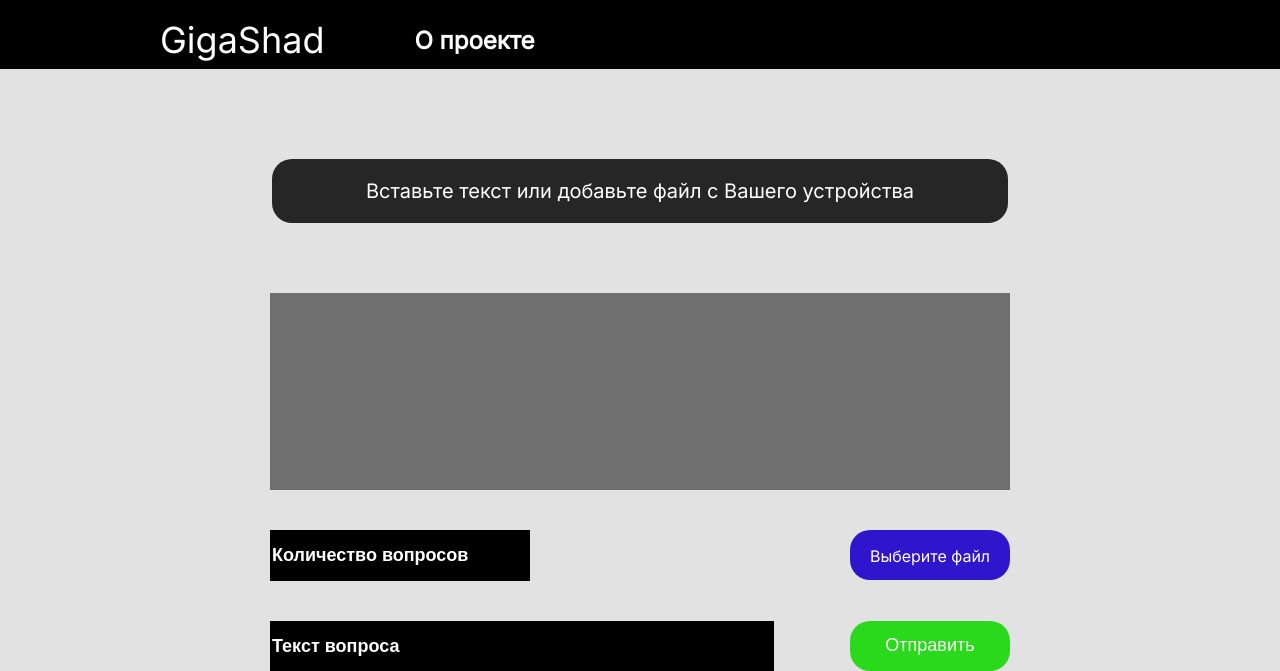
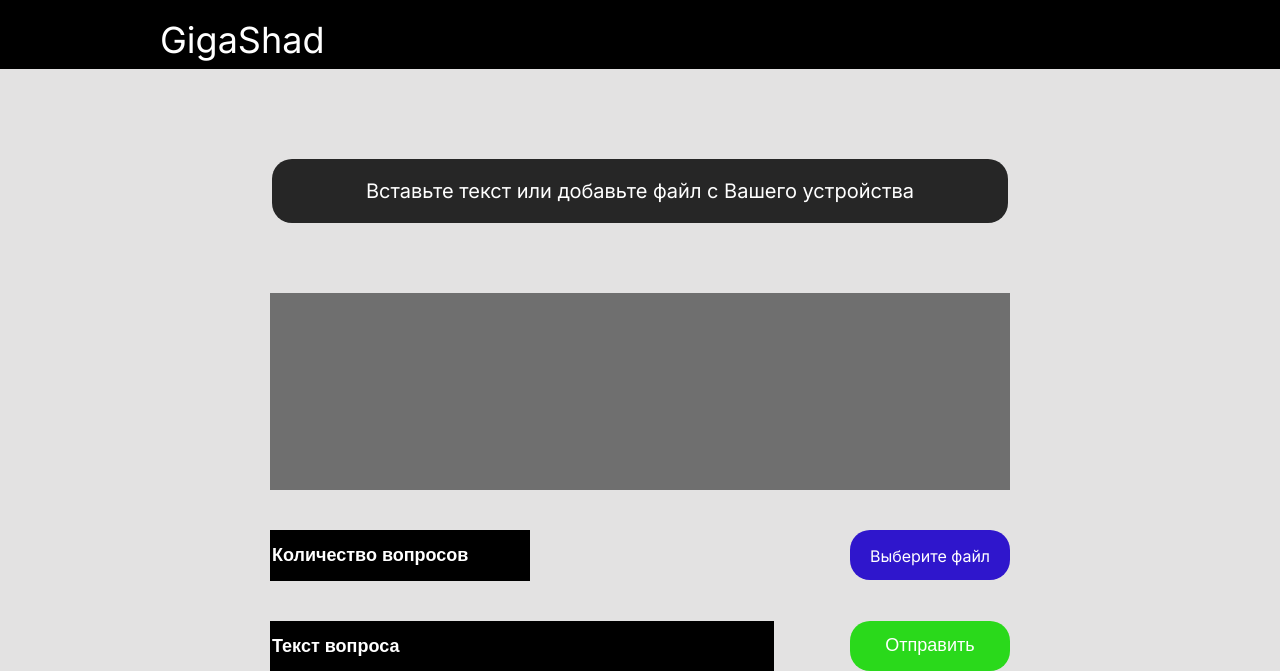
Before and after one commit to Semen-Zharkov/code-website, a Flask app: page /request in a window 1280 px wide. Shown: the top 671 px of the page. Run offline with Flask 3, Linux system fonts and the light colour scheme; some web fonts are replaced.

Commit message:
Update request.html

```diff
--- a/templates/request.html
+++ b/templates/request.html
@@ -14,9 +14,6 @@
           <ul class="site-navigation">
               <li class="site-navigation-item">
                   <a href="/" class="nav-gigaShad"> GigaShad </a>
-              </li>
-              <li class="site-navigation-item">
-                  <a href="/about" class="nav-about-project"> О проекте</a>
               </li>
           </ul>
       </nav>
@@ -46,3 +43,7 @@
     </footer>
   </body>
 </html>
+    <footer class="main-footer">
+    </footer>
+  </body>
+</html>
```
